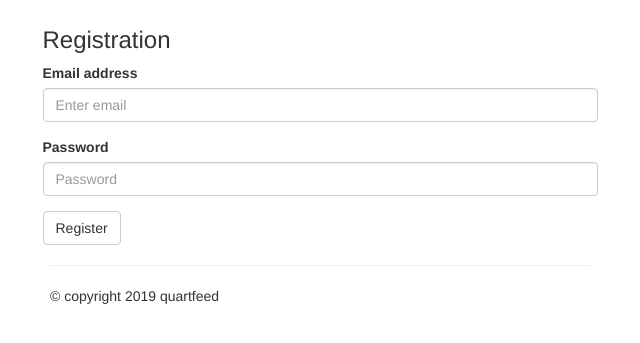
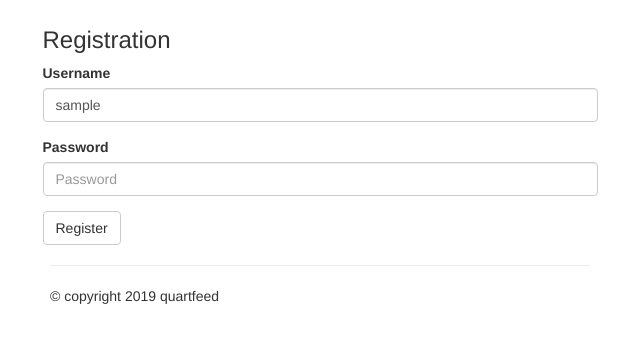
Before and after one commit to esfoobar/quart-feed, a Python web app: template templates/user/register.html in a window 1280 px wide. Shown: the part 75-418 px from the top of the page, without its empty margins (320-960 px from the left). Run offline with Jinja, Linux system fonts and the light colour scheme; the template is opened without the code that fills it: most values are stand-ins (such as "Sample title", 1, 10 or a date in 2020); some libraries are stand-ins or nearby versions.

Commit message:
updating field to username

```diff
--- a/templates/user/register.html
+++ b/templates/user/register.html
@@ -4,16 +4,19 @@ content %} {% include "navbar.html" %}
 <div class="row">
   <div class="col-md-offset-3 col-md-6">
     <h3>Registration</h3>
-
+    {% if error %}
+    <div class="text-danger">{{ error }}</div>
+    {% endif %}
     <form method="POST" action="{{ url_for('.register') }}" role="form">
       <div class="form-group">
-        <label for="userEmail">Email address</label>
+        <label for="userUsername">Username</label>
         <input
-          name="user_email"
-          type="email"
+          name="user_username"
+          type="text"
           class="form-control"
-          id="userEmail"
-          placeholder="Enter email"
+          id="userUsername"
+          value="{% if user_username %}{{ user_username }}{% endif %}"
+          placeholder="Select a username"
         />
       </div>
       <div class="form-group">
```
